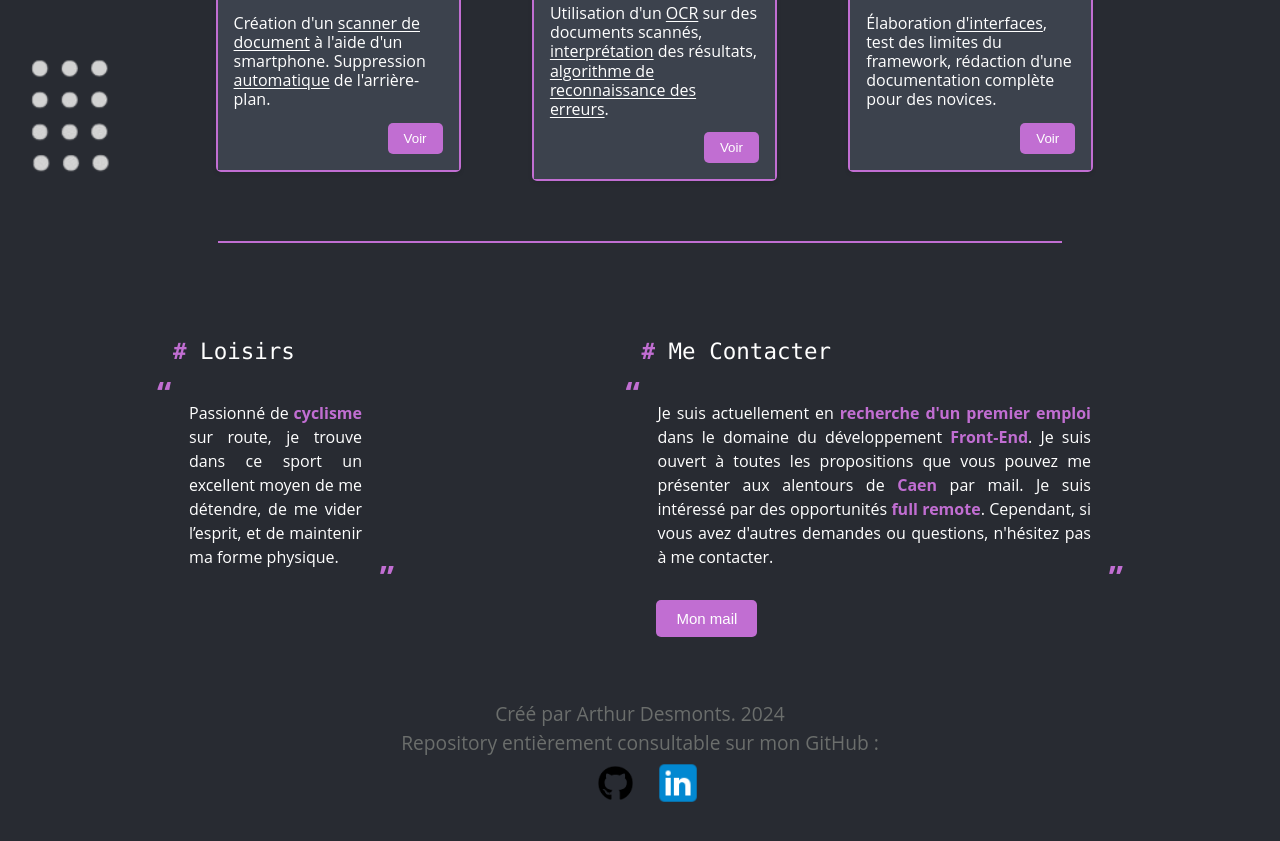
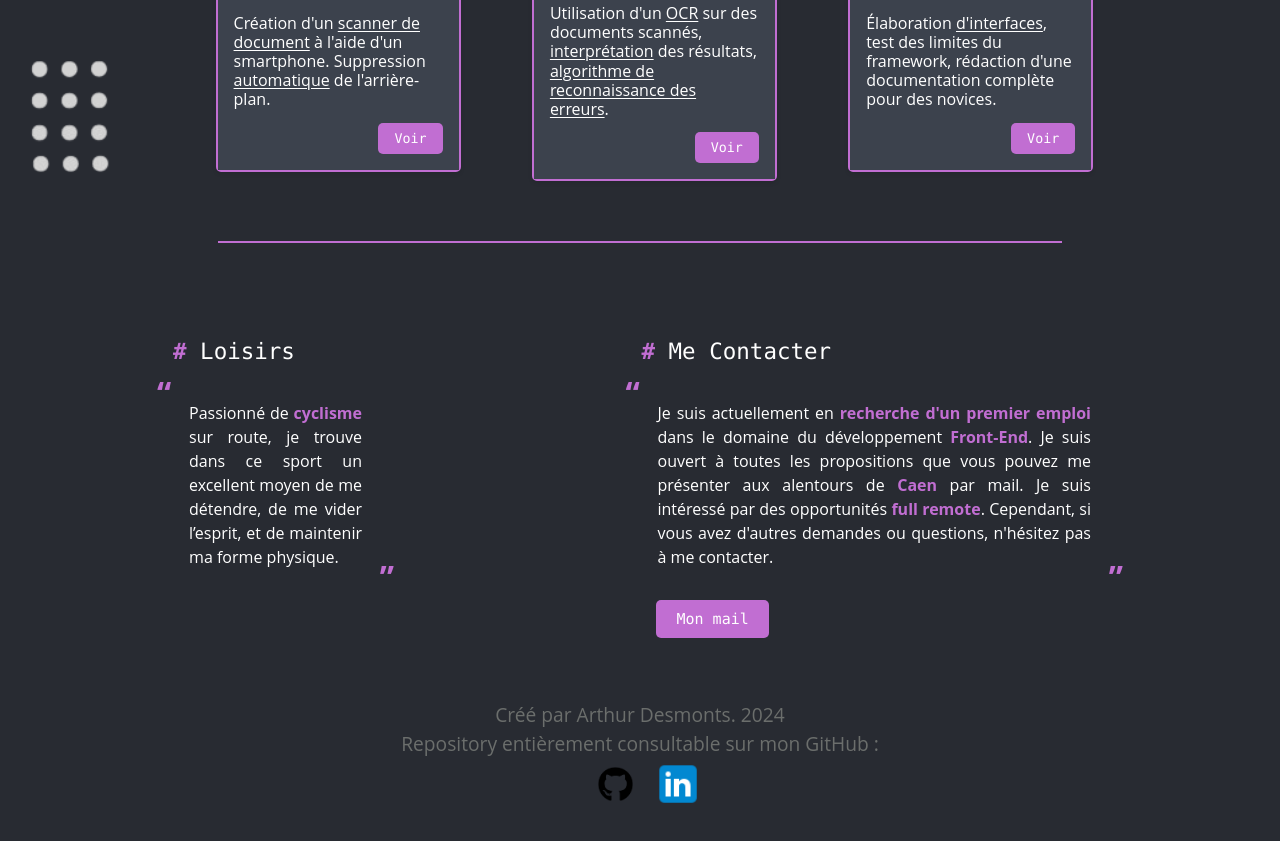
Before and after one commit to ArthurDesmonts/portfolio, a Vue app: page / in a window 1280 px wide. Shown: the part 1500-2341 px from the top of the page. Built offline with nearby package versions, Linux system fonts and the light colour scheme.

Commit message:
Update button font

```diff
--- a/src/assets/main.css
+++ b/src/assets/main.css
@@ -24,6 +24,10 @@ p {
   font-size: 1.2rem;
   line-height: 1.5;
   font-family: 'Open Sans', sans-serif;
+}
+
+button {
+  font-family: 'Consolas', monospace;
 }
 
 .underline {
```
